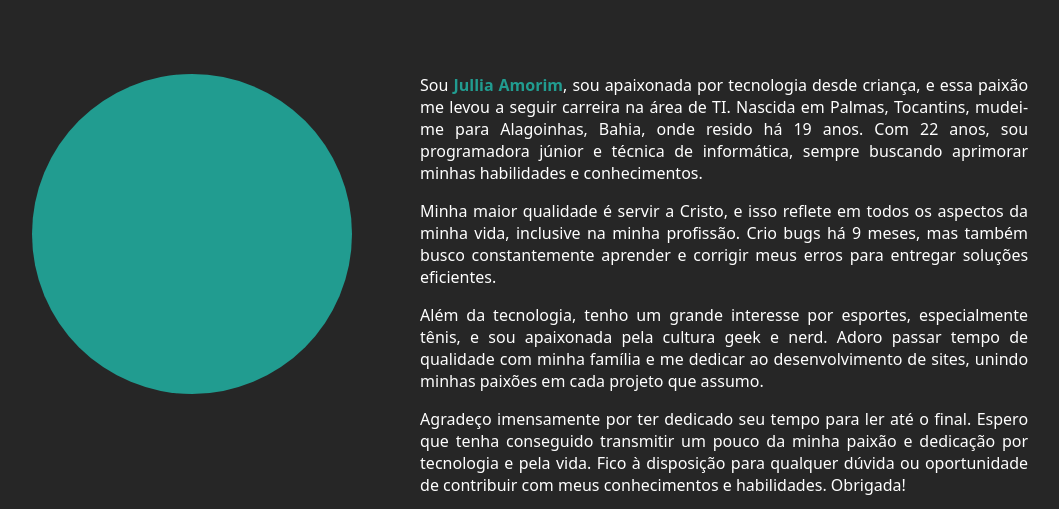
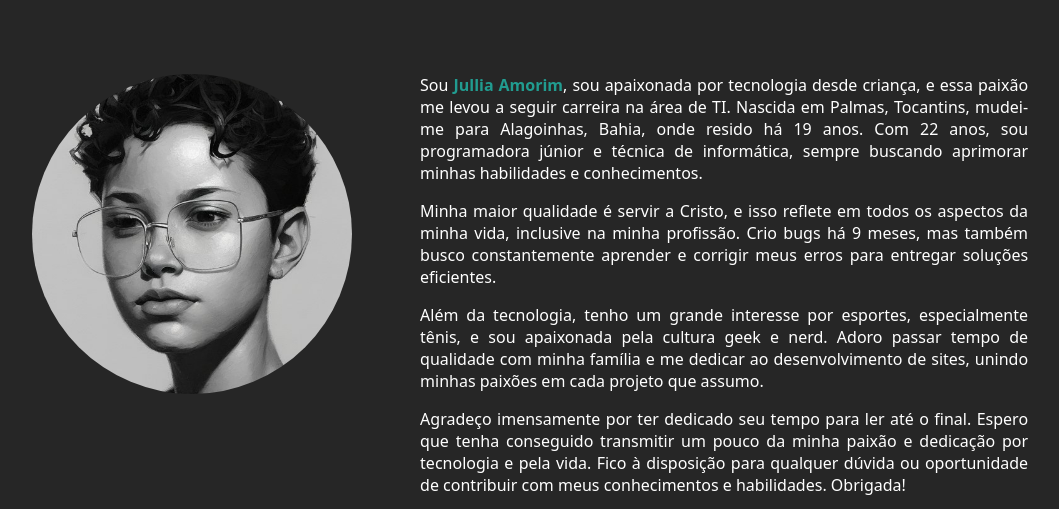
Before and after one commit to julliaamorim/meu-portfolio, a plain HTML site: page index.html in a window 1280 px wide. Shown: the part 732-1241 px from the top of the page, without its empty margins (110-1169 px from the left). Drawn offline with Linux system fonts and the light colour scheme; the site is published under a folder, as on GitHub Pages, so addresses that start at the root find nothing.

Commit message:
Update global.css

```diff
--- a/global.css
+++ b/global.css
@@ -259,7 +259,7 @@ input:checked+.slider:before {
 }
 
 #me {
-	background-image: url(/IMG_1084.JPG);
+	background-image: url(./IMG_1084.JPG);
 	background-color: var(--tertiary_color);
     /* border: 0.2rem solid; */
 	height: 20rem;
```
